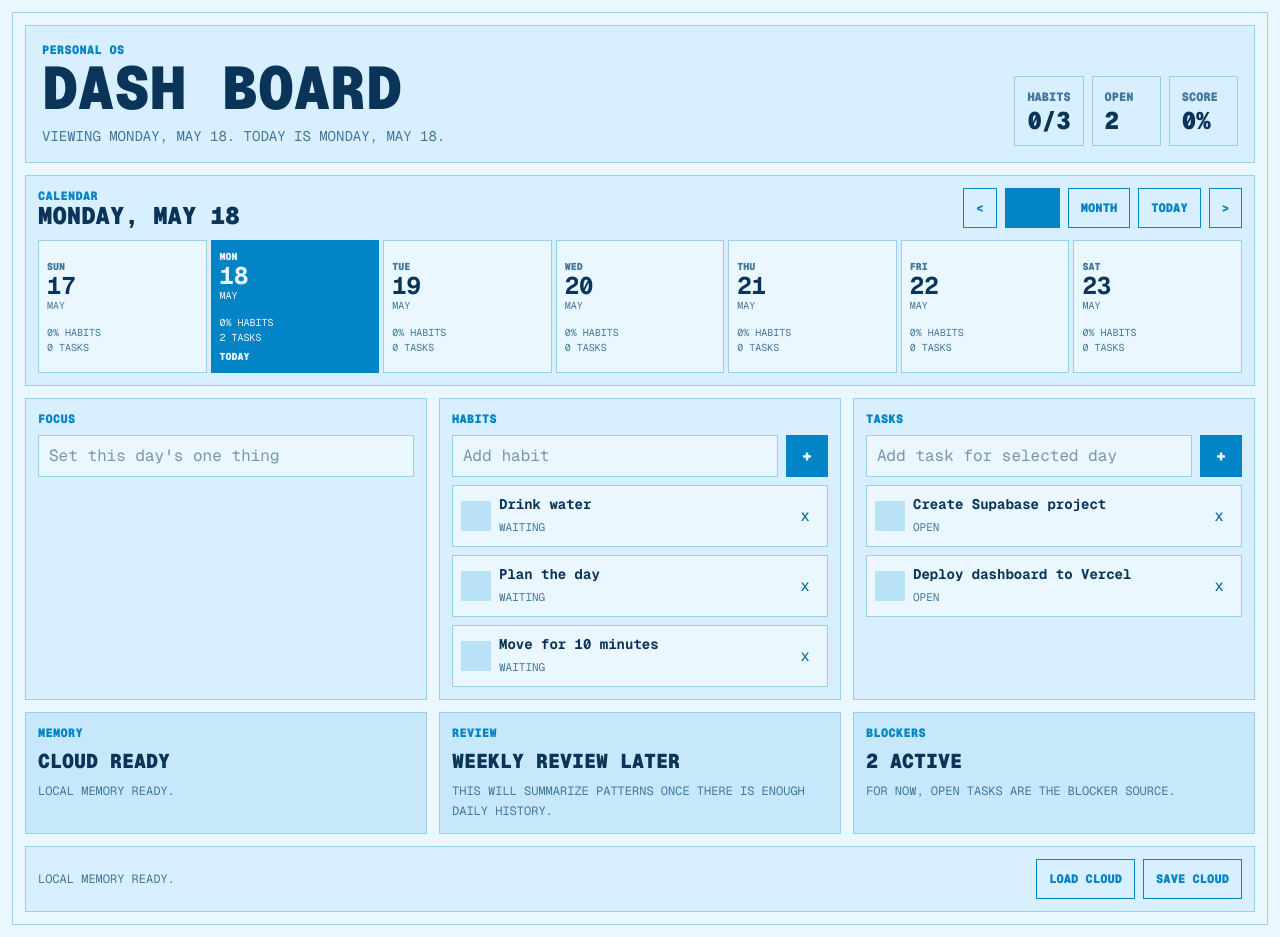
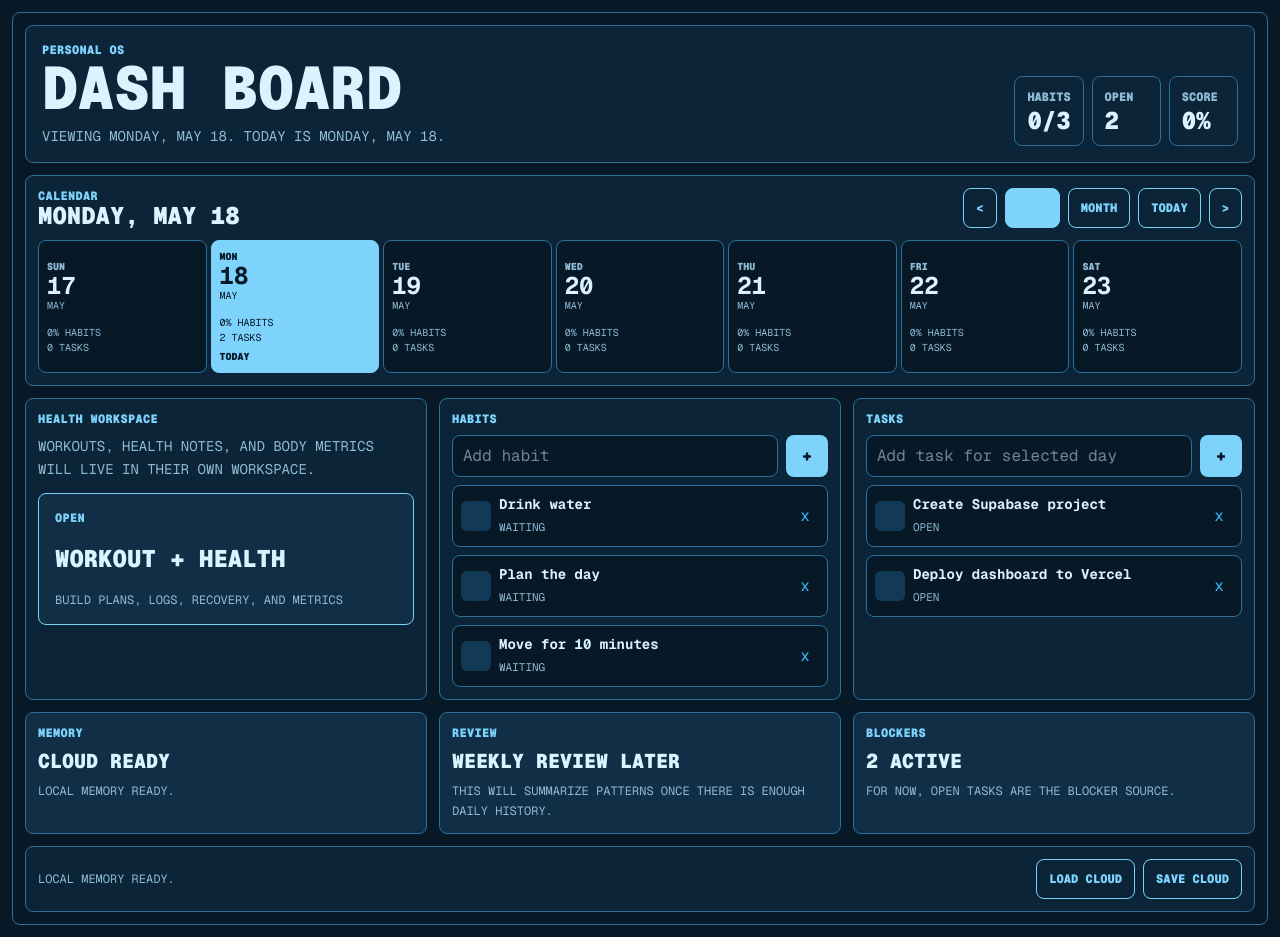
Before and after one commit to ItsAbram/dash-board-app, a Next.js app: page / in a window 1280 px wide. Built offline with nearby package versions, Linux system fonts and the light colour scheme; no server answers.

Commit message:
Add health workspace route and dark blue theme

```diff
--- a/src/app/globals.css
+++ b/src/app/globals.css
@@ -1,8 +1,8 @@
 @import "tailwindcss";
 
 :root {
-  --background: #eaf7ff;
-  --foreground: #0b3558;
+  --background: #071827;
+  --foreground: #d9f3ff;
 }
 
 @theme inline {
@@ -14,8 +14,8 @@
 
 @media (prefers-color-scheme: dark) {
   :root {
-    --background: #eaf7ff;
-    --foreground: #0b3558;
+    --background: #071827;
+    --foreground: #d9f3ff;
   }
 }
 
@@ -38,29 +38,32 @@ button {
   min-height: 42px;
   width: 100%;
   min-width: 0;
-  border: 1px solid #9ccfed;
-  background: #eaf7ff;
+  border: 1px solid #2d6f99;
+  border-radius: 8px;
+  background: #071827;
   padding: 0 10px;
-  color: #0b3558;
+  color: #d9f3ff;
   outline: none;
 }
 
 .field:focus {
-  border-color: #0284c7;
-  box-shadow: 0 0 0 2px rgba(216, 255, 99, 0.18);
+  border-color: #7dd3fc;
+  box-shadow: 0 0 0 2px rgba(125, 211, 252, 0.22);
 }
 
 .action {
   min-height: 42px;
-  background: #0284c7;
-  color: #eaf7ff;
+  border-radius: 8px;
+  background: #7dd3fc;
+  color: #071827;
   font-weight: 900;
 }
 
 .outline-action {
   min-height: 40px;
-  border: 1px solid #0284c7;
-  color: #0284c7;
+  border: 1px solid #7dd3fc;
+  border-radius: 8px;
+  color: #7dd3fc;
   font-size: 0.76rem;
   font-weight: 900;
   text-transform: uppercase;
--- /dev/null
+++ b/src/app/health/page.tsx
@@ -0,0 +1,46 @@
+import Link from "next/link";
+
+const workoutSections = [
+  { label: "Training", title: "Workout Log", detail: "Track sessions, sets, reps, load, and notes." },
+  { label: "Recovery", title: "Readiness", detail: "Sleep, soreness, energy, stress, and recovery signals." },
+  { label: "Body", title: "Health Metrics", detail: "Weight, measurements, symptoms, and daily health observations." },
+];
+
+export default function HealthPage() {
+  return (
+    <main className="min-h-screen bg-[#071827] px-3 py-3 font-mono text-[#d9f3ff]">
+      <section className="mx-auto grid min-h-[calc(100vh-24px)] max-w-7xl content-start gap-3 rounded-lg border border-[#2d6f99] bg-[#071827] p-3">
+        <header className="grid gap-3 rounded-lg border border-[#2d6f99] bg-[#0b2438] p-4 md:grid-cols-[1fr_auto] md:items-end">
+          <div>
+            <p className="text-xs font-black uppercase tracking-wide text-[#7dd3fc]">Workspace</p>
+            <h1 className="text-4xl font-black uppercase leading-none md:text-6xl">Health</h1>
+            <p className="mt-2 text-sm uppercase text-[#8fbad3]">Workout and health tracking will be built here.</p>
+          </div>
+          <Link className="outline-action grid min-h-10 place-items-center px-4" href="/">
+            Back to Dashboard
+          </Link>
+        </header>
+
+        <section className="grid gap-3 lg:grid-cols-3">
+          {workoutSections.map((section) => (
+            <article className="rounded-lg border border-[#2d6f99] bg-[#0b2438] p-4" key={section.label}>
+              <p className="text-xs font-black uppercase tracking-wide text-[#7dd3fc]">{section.label}</p>
+              <h2 className="mt-2 text-2xl font-black uppercase leading-none">{section.title}</h2>
+              <p className="mt-3 text-sm uppercase leading-relaxed text-[#8fbad3]">{section.detail}</p>
+            </article>
+          ))}
+        </section>
+
+        <section className="grid gap-3 rounded-lg border border-[#2d6f99] bg-[#102f47] p-4">
+          <p className="text-xs font-black uppercase tracking-wide text-[#7dd3fc]">Next Build</p>
+          <div className="grid gap-2 text-sm uppercase text-[#8fbad3]">
+            <p>1. Workout templates</p>
+            <p>2. Daily workout logging</p>
+            <p>3. Health notes and recovery metrics</p>
+            <p>4. Supabase tables for long-term history</p>
+          </div>
+        </section>
+      </section>
+    </main>
+  );
+}
--- a/src/app/page.tsx
+++ b/src/app/page.tsx
@@ -57,10 +57,6 @@ export default function Home() {
       score,
     };
   }, [dayTasks, selectedDateKey, state.habits]);
-
-  function setFocus(value: string) {
-    setState({ ...state, focus: { ...state.focus, [selectedDateKey]: value } });
-  }
 
   function addHabit(event: FormEvent) {
     event.preventDefault();
@@ -145,8 +141,8 @@ export default function Home() {
   }
 
   return (
-    <main className="min-h-screen bg-[#eaf7ff] px-3 py-3 font-mono text-[#0b3558]">
-      <div className="mx-auto min-h-[calc(100vh-24px)] max-w-7xl border border-[#9ccfed] bg-[#eaf7ff] p-3">
+    <main className="min-h-screen bg-[#071827] px-3 py-3 font-mono text-[#d9f3ff]">
+      <div className="mx-auto min-h-[calc(100vh-24px)] max-w-7xl rounded-lg border border-[#2d6f99] bg-[#071827] p-3">
         <DashboardWorkspace
           calendarDays={calendarDays}
           calendarMode={calendarMode}
@@ -158,7 +154,6 @@ export default function Home() {
           onCalendarModeChange={setCalendarMode}
           onDeleteHabit={deleteHabit}
           onDeleteTask={deleteTask}
-          onFocusChange={setFocus}
           onHabitTitleChange={setHabitTitle}
           onLoadCloud={loadCloud}
           onNextCalendar={() => setSelectedDateKey((current) => shiftCalendar(current, calendarMode, 1))}
--- a/src/components/dashboard/CalendarView.tsx
+++ b/src/components/dashboard/CalendarView.tsx
@@ -13,20 +13,20 @@ type CalendarViewProps = {
 
 export function CalendarView({ days, mode, selectedLabel, onModeChange, onSelectDay, onPrevious, onNext, onToday }: CalendarViewProps) {
   return (
-    <section className="grid gap-3 border border-[#9ccfed] bg-[#d8efff] p-3">
+    <section className="grid gap-3 rounded-lg border border-[#2d6f99] bg-[#0b2438] p-3">
       <div className="grid gap-3 md:grid-cols-[1fr_auto] md:items-center">
         <div>
-          <p className="text-xs font-black uppercase tracking-wide text-[#0284c7]">Calendar</p>
-          <h2 className="text-2xl font-black uppercase leading-none text-[#0b3558]">{selectedLabel}</h2>
+          <p className="text-xs font-black uppercase tracking-wide text-[#7dd3fc]">Calendar</p>
+          <h2 className="text-2xl font-black uppercase leading-none text-[#d9f3ff]">{selectedLabel}</h2>
         </div>
         <div className="grid grid-cols-[auto_auto_auto_auto_auto] gap-2">
           <button className="outline-action min-h-9 px-3" type="button" onClick={onPrevious} aria-label="Previous calendar range">
             &lt;
           </button>
-          <button className={`outline-action min-h-9 px-3 ${mode === "week" ? "bg-[#0284c7] text-[#eaf7ff]" : ""}`} type="button" onClick={() => onModeChange("week")}>
+          <button className={`outline-action min-h-9 px-3 ${mode === "week" ? "bg-[#7dd3fc] text-[#071827]" : ""}`} type="button" onClick={() => onModeChange("week")}>
             Week
           </button>
-          <button className={`outline-action min-h-9 px-3 ${mode === "month" ? "bg-[#0284c7] text-[#eaf7ff]" : ""}`} type="button" onClick={() => onModeChange("month")}>
+          <button className={`outline-action min-h-9 px-3 ${mode === "month" ? "bg-[#7dd3fc] text-[#071827]" : ""}`} type="button" onClick={() => onModeChange("month")}>
             Month
           </button>
           <button className="outline-action min-h-9 px-3" type="button" onClick={onToday}>
@@ -41,20 +41,20 @@ export function CalendarView({ days, mode, selectedLabel, onModeChange, onSelect
       <div className="grid grid-cols-7 gap-1">
         {days.map((day) => (
           <button
-            className={`min-h-[104px] border p-2 text-left uppercase ${
-              day.isSelected ? "border-[#0284c7] bg-[#0284c7] text-[#eaf7ff]" : "border-[#9ccfed] bg-[#eaf7ff] text-[#0b3558]"
+            className={`min-h-[104px] rounded-lg border p-2 text-left uppercase ${
+              day.isSelected ? "border-[#7dd3fc] bg-[#7dd3fc] text-[#071827]" : "border-[#2d6f99] bg-[#071827] text-[#d9f3ff]"
             }`}
             key={day.key}
             type="button"
             onClick={() => onSelectDay(day.key)}
           >
-            <span className={`block text-[10px] font-black ${day.isSelected ? "text-[#eaf7ff]" : "text-[#44789a]"}`}>{day.dayName}</span>
+            <span className={`block text-[10px] font-black ${day.isSelected ? "text-[#071827]" : "text-[#8fbad3]"}`}>{day.dayName}</span>
             <strong className="block text-2xl leading-none">{day.dayNumber}</strong>
-            <span className={`block text-[10px] ${day.isSelected ? "text-[#eaf7ff]" : "text-[#44789a]"}`}>{day.monthName}</span>
-            <span className={`mt-3 block text-[10px] ${day.isSelected ? "text-[#eaf7ff]" : "text-[#44789a]"}`}>
+            <span className={`block text-[10px] ${day.isSelected ? "text-[#071827]" : "text-[#8fbad3]"}`}>{day.monthName}</span>
+            <span className={`mt-3 block text-[10px] ${day.isSelected ? "text-[#071827]" : "text-[#8fbad3]"}`}>
               {day.score}% habits
             </span>
-            <span className={`block text-[10px] ${day.isSelected ? "text-[#eaf7ff]" : "text-[#44789a]"}`}>{day.taskCount} tasks</span>
+            <span className={`block text-[10px] ${day.isSelected ? "text-[#071827]" : "text-[#8fbad3]"}`}>{day.taskCount} tasks</span>
             {day.isToday ? <span className="mt-1 block text-[10px] font-black">Today</span> : null}
           </button>
         ))}
--- a/src/components/dashboard/DashboardWorkspace.tsx
+++ b/src/components/dashboard/DashboardWorkspace.tsx
@@ -1,4 +1,5 @@
 import { FormEvent } from "react";
+import Link from "next/link";
 import { CalendarView } from "@/components/dashboard/CalendarView";
 import { MetricTile } from "@/components/ui/MetricTile";
 import { Panel } from "@/components/ui/Panel";
@@ -23,7 +24,6 @@ type DashboardWorkspaceProps = {
   onPreviousCalendar: () => void;
   onNextCalendar: () => void;
   onToday: () => void;
-  onFocusChange: (value: string) => void;
   onHabitTitleChange: (value: string) => void;
   onTaskTitleChange: (value: string) => void;
   onAddHabit: (event: FormEvent) => void;
@@ -54,7 +54,6 @@ export function DashboardWorkspace({
   onPreviousCalendar,
   onNextCalendar,
   onToday,
-  onFocusChange,
   onHabitTitleChange,
   onTaskTitleChange,
   onAddHabit,
@@ -68,11 +67,11 @@ export function DashboardWorkspace({
 }: DashboardWorkspaceProps) {
   return (
     <section className="grid gap-3">
-      <header className="grid gap-3 border border-[#9ccfed] bg-[#d8efff] p-4 lg:grid-cols-[1fr_auto] lg:items-end">
+      <header className="grid gap-3 rounded-lg border border-[#2d6f99] bg-[#0b2438] p-4 lg:grid-cols-[1fr_auto] lg:items-end">
         <div>
-          <p className="text-xs font-black uppercase tracking-wide text-[#0284c7]">Personal OS</p>
-          <h1 className="text-4xl font-black uppercase leading-none text-[#0b3558] md:text-6xl">Dash Board</h1>
-          <p className="mt-2 text-sm uppercase text-[#44789a]">Viewing {selectedDateLabel}. Today is {todayLabel}.</p>
+          <p className="text-xs font-black uppercase tracking-wide text-[#7dd3fc]">Personal OS</p>
+          <h1 className="text-4xl font-black uppercase leading-none text-[#d9f3ff] md:text-6xl">Dash Board</h1>
+          <p className="mt-2 text-sm uppercase text-[#8fbad3]">Viewing {selectedDateLabel}. Today is {todayLabel}.</p>
         </div>
         <div className="grid grid-cols-3 gap-2">
           <MetricTile label="Habits" value={`${stats.completedHabits}/${stats.totalHabits}`} />
@@ -93,13 +92,20 @@ export function DashboardWorkspace({
       />
 
       <section className="grid gap-3 xl:grid-cols-[1fr_1fr_1fr]">
-        <Panel label="Focus">
-          <input
-            className="field"
-            value={state.focus[selectedDateKey] || ""}
-            onChange={(event) => onFocusChange(event.target.value)}
-            placeholder="Set this day's one thing"
-          />
+        <Panel label="Health Workspace">
+          <div className="grid gap-3">
+            <p className="text-sm uppercase leading-relaxed text-[#8fbad3]">
+              Workouts, health notes, and body metrics will live in their own workspace.
+            </p>
+            <Link
+              className="grid min-h-[132px] content-between rounded-lg border border-[#7dd3fc] bg-[#102f47] p-4 uppercase text-[#d9f3ff]"
+              href="/health"
+            >
+              <span className="text-xs font-black tracking-wide text-[#7dd3fc]">Open</span>
+              <strong className="text-2xl font-black leading-none">Workout + Health</strong>
+              <span className="text-xs text-[#8fbad3]">Build plans, logs, recovery, and metrics</span>
+            </Link>
+          </div>
         </Panel>
 
         <Panel label="Habits">
@@ -137,7 +143,7 @@ export function DashboardWorkspace({
                 onDelete={() => onDeleteTask(task.id)}
               />
             ))}
-            {dayTasks.length === 0 ? <p className="border border-[#9ccfed] bg-[#eaf7ff] p-3 text-sm uppercase text-[#44789a]">No tasks for this day.</p> : null}
+            {dayTasks.length === 0 ? <p className="rounded-lg border border-[#2d6f99] bg-[#071827] p-3 text-sm uppercase text-[#8fbad3]">No tasks for this day.</p> : null}
           </div>
         </Panel>
       </section>
@@ -148,8 +154,8 @@ export function DashboardWorkspace({
         <SecondaryModule label="Blockers" title={`${stats.openTasks} active`} detail="For now, open tasks are the blocker source." />
       </section>
 
-      <footer className="grid gap-2 border border-[#9ccfed] bg-[#d8efff] p-3 md:grid-cols-[1fr_auto] md:items-center">
-        <p className="text-xs uppercase text-[#44789a]">{status}</p>
+      <footer className="grid gap-2 rounded-lg border border-[#2d6f99] bg-[#0b2438] p-3 md:grid-cols-[1fr_auto] md:items-center">
+        <p className="text-xs uppercase text-[#8fbad3]">{status}</p>
         <div className="grid grid-cols-2 gap-2">
           <button className="outline-action px-3" type="button" onClick={onLoadCloud}>Load Cloud</button>
           <button className="outline-action px-3" type="button" onClick={onSaveCloud}>Save Cloud</button>
@@ -161,10 +167,10 @@ export function DashboardWorkspace({
 
 function SecondaryModule({ label, title, detail }: { label: string; title: string; detail: string }) {
   return (
-    <article className="border border-[#9ccfed] bg-[#c7e8fb] p-3">
-      <p className="text-xs font-black uppercase tracking-wide text-[#0284c7]">{label}</p>
-      <strong className="mt-2 block text-xl font-black uppercase leading-tight text-[#0b3558]">{title}</strong>
-      <p className="mt-2 text-xs uppercase leading-relaxed text-[#44789a]">{detail}</p>
+    <article className="rounded-lg border border-[#2d6f99] bg-[#102f47] p-3">
+      <p className="text-xs font-black uppercase tracking-wide text-[#7dd3fc]">{label}</p>
+      <strong className="mt-2 block text-xl font-black uppercase leading-tight text-[#d9f3ff]">{title}</strong>
+      <p className="mt-2 text-xs uppercase leading-relaxed text-[#8fbad3]">{detail}</p>
     </article>
   );
 }
--- a/src/components/ui/MetricTile.tsx
+++ b/src/components/ui/MetricTile.tsx
@@ -1,7 +1,7 @@
 export function MetricTile({ label, value }: { label: string; value: string }) {
   return (
-    <div className="border border-[#9ccfed] bg-[#d8efff] p-3">
-      <span className="block text-xs font-black uppercase text-[#44789a]">{label}</span>
+    <div className="rounded-lg border border-[#2d6f99] bg-[#0b2438] p-3">
+      <span className="block text-xs font-black uppercase text-[#8fbad3]">{label}</span>
       <strong className="mt-1 block text-2xl font-black leading-none">{value}</strong>
     </div>
   );
--- a/src/components/ui/Panel.tsx
+++ b/src/components/ui/Panel.tsx
@@ -2,8 +2,8 @@ import { ReactNode } from "react";
 
 export function Panel({ label, children }: { label: string; children: ReactNode }) {
   return (
-    <section className="border border-[#9ccfed] bg-[#d8efff] p-3">
-      <p className="mb-2 text-xs font-black uppercase tracking-wide text-[#0284c7]">{label}</p>
+    <section className="rounded-lg border border-[#2d6f99] bg-[#0b2438] p-3">
+      <p className="mb-2 text-xs font-black uppercase tracking-wide text-[#7dd3fc]">{label}</p>
       {children}
     </section>
   );
--- a/src/components/ui/ToggleListItem.tsx
+++ b/src/components/ui/ToggleListItem.tsx
@@ -8,9 +8,9 @@ type ToggleListItemProps = {
 
 export function ToggleListItem({ title, meta, done, onToggle, onDelete }: ToggleListItemProps) {
   return (
-    <div className="grid min-h-12 grid-cols-[30px_1fr_28px] items-center gap-2 border border-[#9ccfed] bg-[#eaf7ff] p-2">
+    <div className="grid min-h-12 grid-cols-[30px_1fr_28px] items-center gap-2 rounded-lg border border-[#2d6f99] bg-[#071827] p-2">
       <button
-        className={`h-[30px] font-black ${done ? "bg-[#0284c7] text-[#eaf7ff]" : "bg-[#b9e2f7] text-[#0284c7]"}`}
+        className={`h-[30px] rounded-md font-black ${done ? "bg-[#7dd3fc] text-[#071827]" : "bg-[#123a56] text-[#7dd3fc]"}`}
         type="button"
         onClick={onToggle}
         aria-label={done ? "Mark incomplete" : "Mark complete"}
@@ -18,10 +18,10 @@ export function ToggleListItem({ title, meta, done, onToggle, onDelete }: Toggle
         {done ? "OK" : ""}
       </button>
       <div className="min-w-0">
-        <p className={`break-words text-sm font-bold ${done ? "text-[#44789a] line-through" : ""}`}>{title}</p>
-        <span className="text-[11px] uppercase text-[#44789a]">{meta}</span>
+        <p className={`break-words text-sm font-bold ${done ? "text-[#8fbad3] line-through" : ""}`}>{title}</p>
+        <span className="text-[11px] uppercase text-[#8fbad3]">{meta}</span>
       </div>
-      <button className="h-7 text-lg text-[#0369a1]" type="button" onClick={onDelete} aria-label={`Delete ${title}`}>
+      <button className="h-7 rounded-md text-lg text-[#38bdf8]" type="button" onClick={onDelete} aria-label={`Delete ${title}`}>
         x
       </button>
     </div>
```
Also changed, not shown: src/components/dashboard/ConsoleBlock.tsx (+5 -5 lines).
